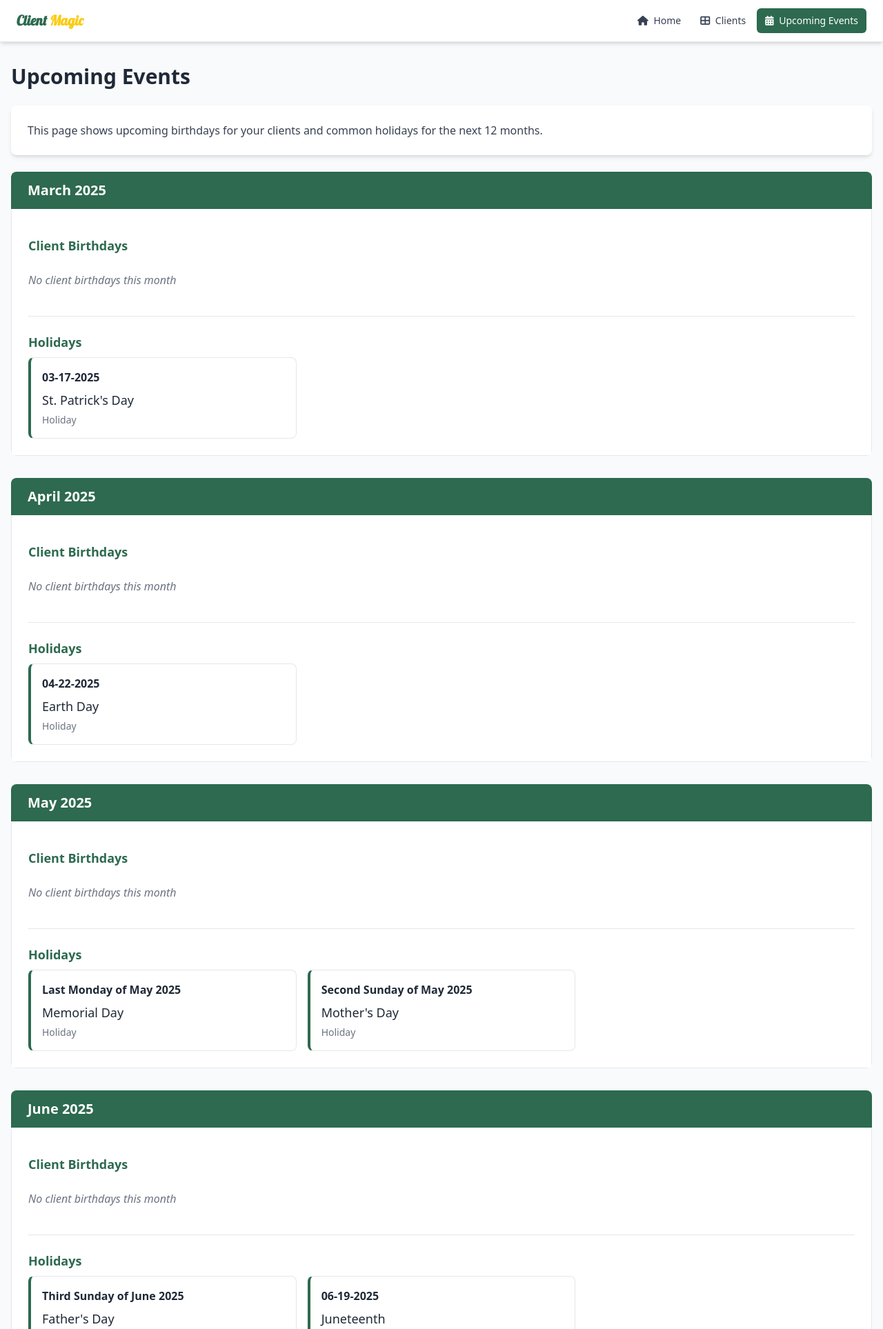
After one commit to ezl/contact_updater, a Flask app: page /events in a window 1280 px wide. The commit adds this page. Shown: the top 1927 px of the page at 69% size. Run offline with Flask 3, Linux system fonts and the light colour scheme; data that the repository does not hold is empty; some libraries are stand-ins or nearby versions.

Commit message:
Create upcoming events page

```diff
--- a/app.py
+++ b/app.py
@@ -6,6 +6,7 @@ from datetime import datetime, timedelta
 from flask_sqlalchemy import SQLAlchemy
 from dotenv import load_dotenv
 from flask_wtf.csrf import CSRFProtect
+from dateutil.relativedelta import relativedelta
 
 # Load environment variables from .env file
 load_dotenv()
@@ -711,6 +712,94 @@ def download_all_contacts():
         error_message = f"Error downloading contacts: {str(e)}"
         return redirect(url_for('dashboard', error_message=error_message))
 
+@app.route('/events', methods=['GET'])
+def events():
+    # Get all contacts
+    try:
+        contacts = Contact.query.all()
+    except Exception as e:
+        error_message = f"Error loading contacts: {str(e)}"
+        contacts = []
+
+    # Get current date
+    current_date = datetime.now()
+
+    # Create a list of the next 12 months
+    months = []
+    for i in range(12):
+        month_date = current_date.replace(day=1) + relativedelta(months=i)
+        month_name = month_date.strftime("%B %Y")
+        month_number = month_date.month
+
+        # Get contacts with birthdays in this month
+        month_birthdays = []
+        for contact in contacts:
+            if contact.birthday and len(contact.birthday) == 5:  # MM-DD format
+                try:
+                    birthday_month = int(contact.birthday.split('-')[0])
+                    birthday_day = int(contact.birthday.split('-')[1])
+                    if birthday_month == month_number:
+                        month_birthdays.append({
+                            'contact': contact,
+                            'day': birthday_day
+                        })
+                except (ValueError, IndexError):
+                    # Skip invalid birthday formats
+                    continue
+
+        # Sort birthdays by day
+        month_birthdays.sort(key=lambda x: x['day'])
+
+        # Get holidays for this month
+        holidays = get_holidays_for_month(month_number, month_date.year)
+
+        months.append({
+            'name': month_name,
+            'number': month_number,
+            'year': month_date.year,
+            'birthdays': month_birthdays,
+            'holidays': holidays
+        })
+
+    return render_template('events.html', months=months)
+
+def get_holidays_for_month(month, year):
+    """Get common holidays for a specific month and year."""
+    holidays = []
+
+    # US Holidays
+    if month == 1:  # January
+        holidays.append({'name': "New Year's Day", 'date': f"01-01-{year}"})
+        holidays.append({'name': "Martin Luther King Jr. Day", 'date': f"Third Monday of January {year}"})
+    elif month == 2:  # February
+        holidays.append({'name': "Valentine's Day", 'date': f"02-14-{year}"})
+        holidays.append({'name': "Presidents' Day", 'date': f"Third Monday of February {year}"})
+    elif month == 3:  # March
+        holidays.append({'name': "St. Patrick's Day", 'date': f"03-17-{year}"})
+    elif month == 4:  # April
+        holidays.append({'name': "Earth Day", 'date': f"04-22-{year}"})
+    elif month == 5:  # May
+        holidays.append({'name': "Memorial Day", 'date': f"Last Monday of May {year}"})
+        holidays.append({'name': "Mother's Day", 'date': f"Second Sunday of May {year}"})
+    elif month == 6:  # June
+        holidays.append({'name': "Father's Day", 'date': f"Third Sunday of June {year}"})
+        holidays.append({'name': "Juneteenth", 'date': f"06-19-{year}"})
+    elif month == 7:  # July
+        holidays.append({'name': "Independence Day", 'date': f"07-04-{year}"})
+    elif month == 9:  # September
+        holidays.append({'name': "Labor Day", 'date': f"First Monday of September {year}"})
+    elif month == 10:  # October
+        holidays.append({'name': "Halloween", 'date': f"10-31-{year}"})
+        holidays.append({'name': "Columbus Day", 'date': f"Second Monday of October {year}"})
+    elif month == 11:  # November
+        holidays.append({'name': "Veterans Day", 'date': f"11-11-{year}"})
+        holidays.append({'name': "Thanksgiving", 'date': f"Fourth Thursday of November {year}"})
+    elif month == 12:  # December
+        holidays.append({'name': "Christmas", 'date': f"12-25-{year}"})
+        holidays.append({'name': "New Year's Eve", 'date': f"12-31-{year}"})
+
+    return holidays
+
 if __name__ == '__main__':
     # Make sure uploads directory exists
     os.makedirs(app.config['UPLOAD_FOLDER'], exist_ok=True)
--- a/templates/base.html
+++ b/templates/base.html
@@ -53,6 +53,9 @@
                     <a href="/dashboard" class="{% if request.path == '/dashboard' %}bg-forest-green text-white{% else %}text-gray-700 hover:text-forest-green hover:bg-gray-100{% endif %} px-3 py-2 rounded-md text-sm font-medium transition-colors duration-200">
                         <i class="fas fa-th-large mr-1"></i> Clients
                     </a>
+                    <a href="/events" class="{% if request.path == '/events' %}bg-forest-green text-white{% else %}text-gray-700 hover:text-forest-green hover:bg-gray-100{% endif %} px-3 py-2 rounded-md text-sm font-medium transition-colors duration-200">
+                        <i class="fas fa-calendar-alt mr-1"></i> Upcoming Events
+                    </a>
                 </div>
                 <!-- Mobile menu button -->
                 <div class="md:hidden flex items-center">
@@ -70,6 +73,9 @@
                 </a>
                 <a href="/dashboard" class="block {% if request.path == '/dashboard' %}bg-forest-green text-white{% else %}text-gray-700 hover:text-forest-green hover:bg-gray-100{% endif %} px-3 py-2 rounded-md text-base font-medium transition-colors duration-200">
                     <i class="fas fa-th-large mr-1"></i> Clients
+                </a>
+                <a href="/events" class="block {% if request.path == '/events' %}bg-forest-green text-white{% else %}text-gray-700 hover:text-forest-green hover:bg-gray-100{% endif %} px-3 py-2 rounded-md text-base font-medium transition-colors duration-200">
+                    <i class="fas fa-calendar-alt mr-1"></i> Upcoming Events
                 </a>
             </div>
         </div>
--- /dev/null
+++ b/templates/components/events_styles.html
@@ -0,0 +1,89 @@
+<style>
+    /* Styles for the Upcoming Events page */
+    .month-section {
+        margin-bottom: 2rem;
+        border-radius: 0.5rem;
+        overflow: hidden;
+    }
+
+    .month-header {
+        padding: 0.75rem 1.5rem;
+        background-color: var(--forest-green);
+        color: white;
+        font-weight: bold;
+        font-size: 1.25rem;
+    }
+
+    .month-content {
+        padding: 1.5rem;
+        background-color: white;
+        border: 1px solid #e5e7eb;
+        border-top: none;
+    }
+
+    .event-list {
+        display: grid;
+        grid-template-columns: repeat(auto-fill, minmax(300px, 1fr));
+        gap: 1rem;
+    }
+
+    .event-card {
+        border: 1px solid #e5e7eb;
+        border-radius: 0.5rem;
+        padding: 1rem;
+        transition: all 0.2s ease;
+    }
+
+    .event-card:hover {
+        box-shadow: 0 4px 6px -1px rgba(0, 0, 0, 0.1), 0 2px 4px -1px rgba(0, 0, 0, 0.06);
+    }
+
+    .birthday-card {
+        border-left: 4px solid var(--gold);
+    }
+
+    .holiday-card {
+        border-left: 4px solid var(--forest-green);
+    }
+
+    .event-date {
+        font-weight: bold;
+        margin-bottom: 0.5rem;
+    }
+
+    .event-title {
+        font-size: 1.125rem;
+        margin-bottom: 0.25rem;
+    }
+
+    .event-subtitle {
+        color: #6b7280;
+        font-size: 0.875rem;
+    }
+
+    .no-events {
+        color: #6b7280;
+        font-style: italic;
+        padding: 1rem 0;
+    }
+
+    .section-title {
+        font-size: 1.125rem;
+        font-weight: bold;
+        margin: 1rem 0 0.5rem 0;
+        color: var(--forest-green);
+    }
+
+    .section-divider {
+        height: 1px;
+        background-color: #e5e7eb;
+        margin: 1.5rem 0;
+    }
+
+    /* Responsive adjustments */
+    @media (max-width: 768px) {
+        .event-list {
+            grid-template-columns: 1fr;
+        }
+    }
+</style>
--- /dev/null
+++ b/templates/events.html
@@ -0,0 +1,72 @@
+{% extends "base.html" %}
+
+{% block title %}Client Magic - Upcoming Events{% endblock %}
+
+{% block styles %}
+{% include "components/events_styles.html" %}
+{% endblock %}
+
+{% block content %}
+<div class="container mx-auto px-4 py-8">
+    <div class="flex justify-between items-center mb-6">
+        <h1 class="text-3xl font-bold text-gray-800">Upcoming Events</h1>
+    </div>
+
+    <div class="bg-white rounded-lg shadow-md p-6 mb-6">
+        <p class="text-gray-700">
+            This page shows upcoming birthdays for your clients and common holidays for the next 12 months.
+        </p>
+    </div>
+
+    {% for month in months %}
+    <div class="month-section">
+        <div class="month-header">
+            {{ month.name }}
+        </div>
+        <div class="month-content">
+            {% if month.birthdays %}
+            <div class="section-title">Client Birthdays</div>
+            <div class="event-list">
+                {% for birthday in month.birthdays %}
+                <div class="event-card birthday-card">
+                    <div class="event-date">{{ month.name.split(' ')[0] }} {{ birthday.day }}</div>
+                    <div class="event-title">{{ birthday.contact.name }}</div>
+                    <div class="event-subtitle">Birthday</div>
+                </div>
+                {% endfor %}
+            </div>
+            {% else %}
+            <div class="section-title">Client Birthdays</div>
+            <div class="no-events">No client birthdays this month</div>
+            {% endif %}
+
+            <div class="section-divider"></div>
+
+            {% if month.holidays %}
+            <div class="section-title">Holidays</div>
+            <div class="event-list">
+                {% for holiday in month.holidays %}
+                <div class="event-card holiday-card">
+                    <div class="event-date">{{ holiday.date }}</div>
+                    <div class="event-title">{{ holiday.name }}</div>
+                    <div class="event-subtitle">Holiday</div>
+                </div>
+                {% endfor %}
+            </div>
+            {% else %}
+            <div class="section-title">Holidays</div>
+            <div class="no-events">No holidays this month</div>
+            {% endif %}
+        </div>
+    </div>
+    {% endfor %}
+</div>
+{% endblock %}
+
+{% block scripts %}
+<script>
+    document.addEventListener('DOMContentLoaded', function() {
+        // Add any JavaScript functionality here if needed
+    });
+</script>
+{% endblock %}
```
